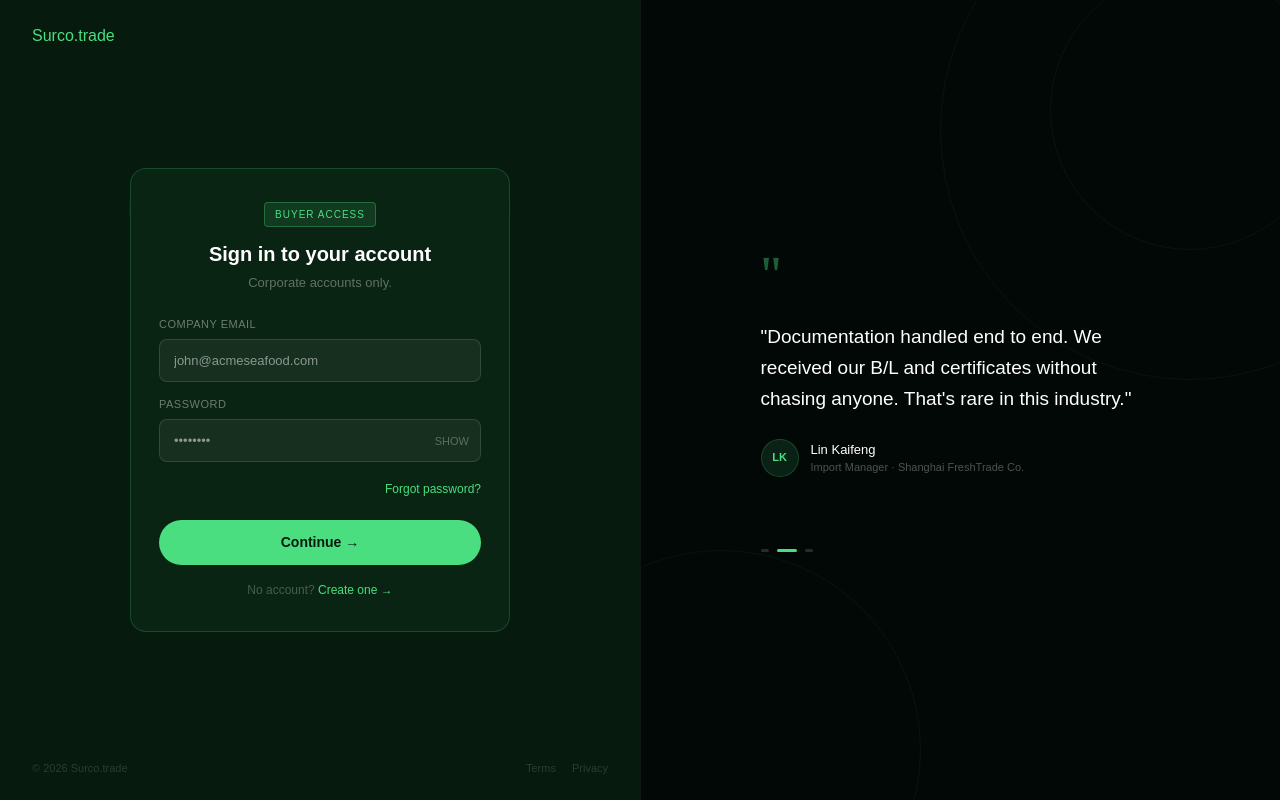
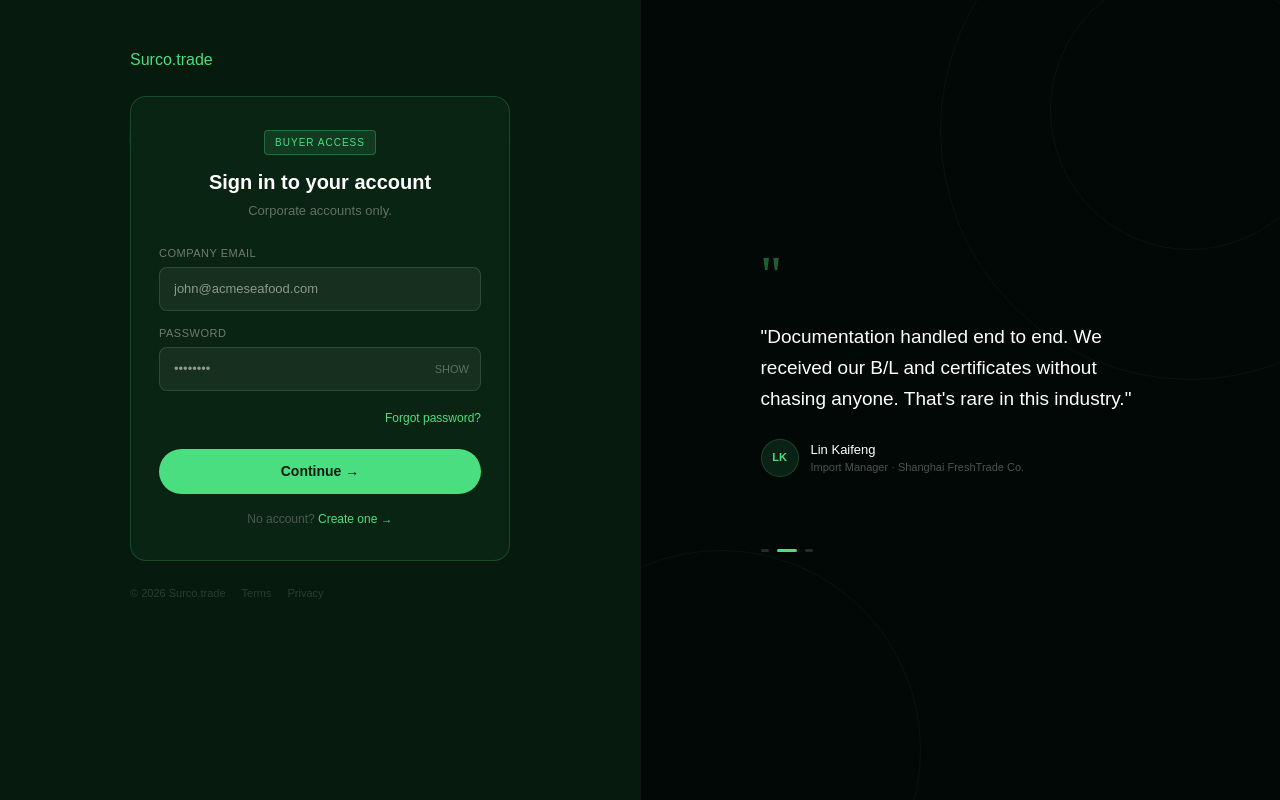
Before and after one commit to Jerryfrias/surco-trade, a Next.js app: page /access in a window 1280 px wide. Built offline with nearby package versions, Linux system fonts and the light colour scheme.

Commit message:
access: supabase conectado

```diff
--- a/app/access/page.tsx
+++ b/app/access/page.tsx
@@ -1,6 +1,6 @@
 "use client";
-import { useState } from "react";
-import { createClient } from "@/lib/supabase";
+import { useState, useEffect } from "react";
+import { supabase } from "@/lib/supabase";
 
 const BLOCKED_DOMAINS = ["gmail","hotmail","yahoo","outlook","icloud","aol","live","msn","ymail","protonmail"];
 const PRODUCTS = ["Seafood", "Fruits", "Agro", "Floriculture", "Poultry"];
@@ -23,9 +23,10 @@ export default function AccessPage() {
   const [loading, setLoading] = useState(false);
   const [error, setError] = useState("");
 
-  if (typeof window !== "undefined") {
-    setTimeout(() => setQuoteIdx(i => (i + 1) % quotes.length), 4500);
-  }
+  useEffect(() => {
+    const iv = setInterval(() => setQuoteIdx(i => (i + 1) % quotes.length), 4500);
+    return () => clearInterval(iv);
+  }, []);
 
   const toggleProduct = (p: string) => {
     setSelectedProducts(prev => prev.includes(p) ? prev.filter(x => x !== p) : [...prev, p]);
@@ -46,7 +47,6 @@ export default function AccessPage() {
     setError("");
     const email = (document.getElementById("si-email") as HTMLInputElement).value;
     const password = (document.getElementById("si-pw") as HTMLInputElement).value;
-    const supabase = createClient();
     const { error } = await supabase.auth.signInWithPassword({ email, password });
     if (error) { setError(error.message); setLoading(false); return; }
     window.location.href = "/my-account";
@@ -58,7 +58,6 @@ export default function AccessPage() {
     const email = (document.getElementById("reg-email") as HTMLInputElement).value;
     if (!validateEmail(email)) { setLoading(false); return; }
     const password = (document.getElementById("reg-pw") as HTMLInputElement).value;
-    const supabase = createClient();
     const { error: signUpError } = await supabase.auth.signUp({ email, password });
     if (signUpError) { setError(signUpError.message); setLoading(false); return; }
     const { data: { user } } = await supabase.auth.getUser();
@@ -84,12 +83,10 @@ export default function AccessPage() {
   const fld: React.CSSProperties = { marginBottom: "14px" };
 
   return (
-    <div style={{ display: "grid", gridTemplateColumns: "1fr 1fr", minHeight: "100vh", fontFamily: "sans-serif" }}>
-      <div style={{ background: "#071a0e", display: "flex", flexDirection: "column", alignItems: "center", justifyContent: "center", padding: "48px 40px", position: "relative" }}>
-        <div style={{ position: "absolute", top: "24px", left: "32px", color: "#4ade80", fontSize: "16px", fontWeight: 500 }}>Surco.trade</div>
-        <div style={{ position: "absolute", bottom: "24px", left: "32px", color: "rgba(255,255,255,0.15)", fontSize: "11px" }}>© 2026 Surco.trade</div>
-        <div style={{ position: "absolute", bottom: "24px", right: "32px", display: "flex", gap: "16px" }}>
-          {["Terms", "Privacy"].map(t => <span key={t} style={{ color: "rgba(255,255,255,0.15)", fontSize: "11px", cursor: "pointer" }}>{t}</span>)}
+    <div style={{ display: "grid", gridTemplateColumns: "1fr 1fr", height: "100vh", fontFamily: "sans-serif", overflow: "hidden" }}>
+      <div style={{ background: "#071a0e", display: "flex", flexDirection: "column", alignItems: "center", padding: "48px 40px", position: "relative", overflowY: "auto", height: "100vh" }}>
+        <div style={{ width: "380px", marginBottom: "24px" }}>
+          <div style={{ color: "#4ade80", fontSize: "16px", fontWeight: 500 }}>Surco.trade</div>
         </div>
         <div style={{ position: "relative", width: "380px" }}>
           <div style={{ background: "#0a2414", borderRadius: "18px", height: "60px", position: "absolute", width: "380px", transform: "rotate(2.5deg) translateY(10px)", border: "0.5px solid rgba(74,222,128,0.08)" }} />
@@ -185,8 +182,13 @@ export default function AccessPage() {
             )}
           </div>
         </div>
+        <div style={{ width: "380px", marginTop: "24px", display: "flex", gap: "16px" }}>
+          <span style={{ color: "rgba(255,255,255,0.15)", fontSize: "11px" }}>© 2026 Surco.trade</span>
+          <span style={{ color: "rgba(255,255,255,0.15)", fontSize: "11px", cursor: "pointer" }}>Terms</span>
+          <span style={{ color: "rgba(255,255,255,0.15)", fontSize: "11px", cursor: "pointer" }}>Privacy</span>
+        </div>
       </div>
-      <div style={{ background: "#020806", display: "flex", flexDirection: "column", alignItems: "center", justifyContent: "center", padding: "64px 56px", position: "relative", overflow: "hidden", borderLeft: "0.5px solid rgba(255,255,255,0.05)" }}>
+      <div style={{ background: "#020806", display: "flex", flexDirection: "column", alignItems: "center", justifyContent: "center", padding: "64px 56px", position: "sticky", top: 0, height: "100vh", overflow: "hidden", borderLeft: "0.5px solid rgba(255,255,255,0.05)" }}>
         {[{ s: "500px", t: "-120px", r: "-160px" }, { s: "280px", t: "-30px", r: "-50px" }, { s: "400px", b: "-150px", l: "-120px" }].map((d, i) => (
           <div key={i} style={{ position: "absolute", width: d.s, height: d.s, borderRadius: "50%", border: "0.5px solid rgba(74,222,128,0.06)", top: (d as any).t, right: (d as any).r, bottom: (d as any).b, left: (d as any).l }} />
         ))}
```
